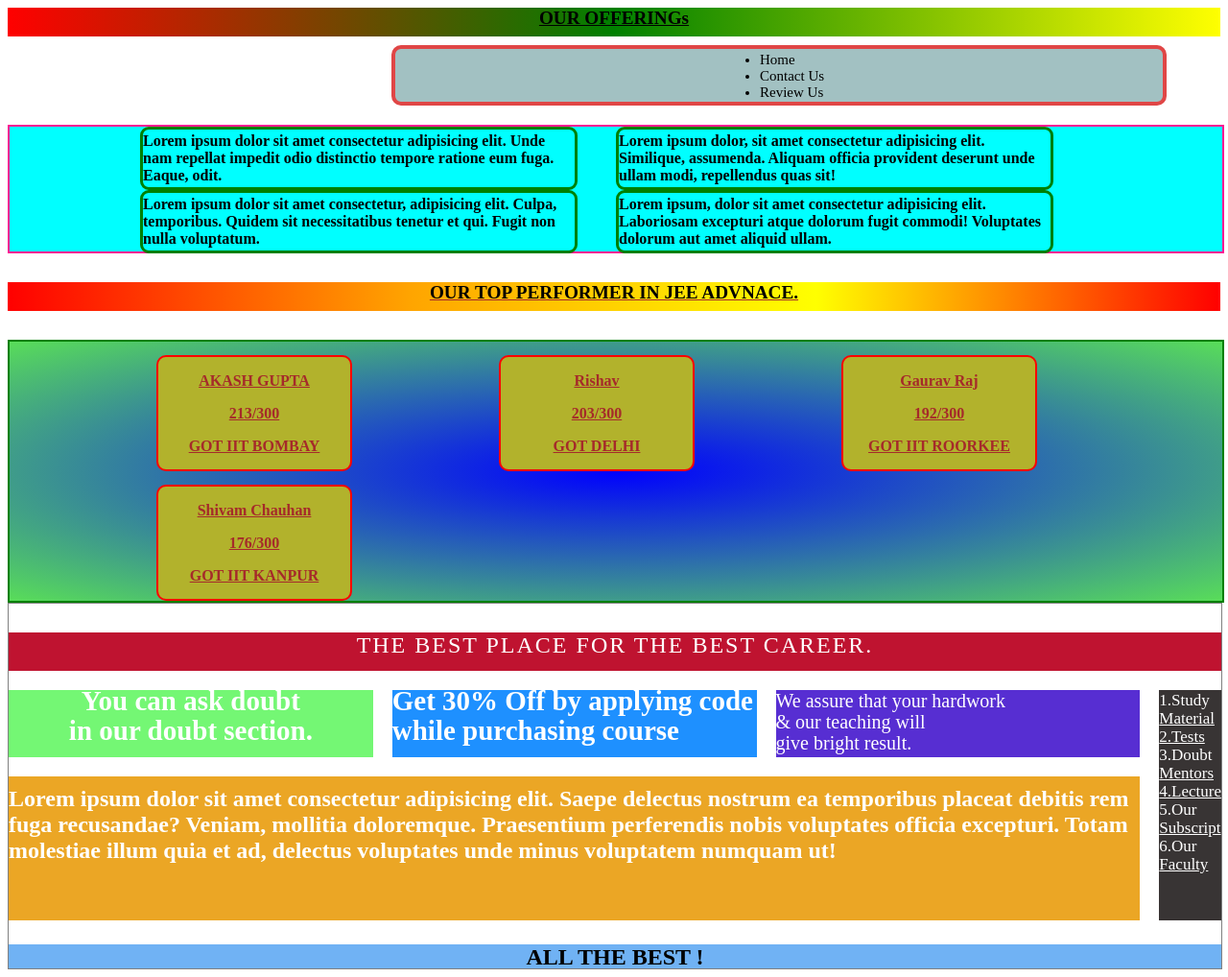
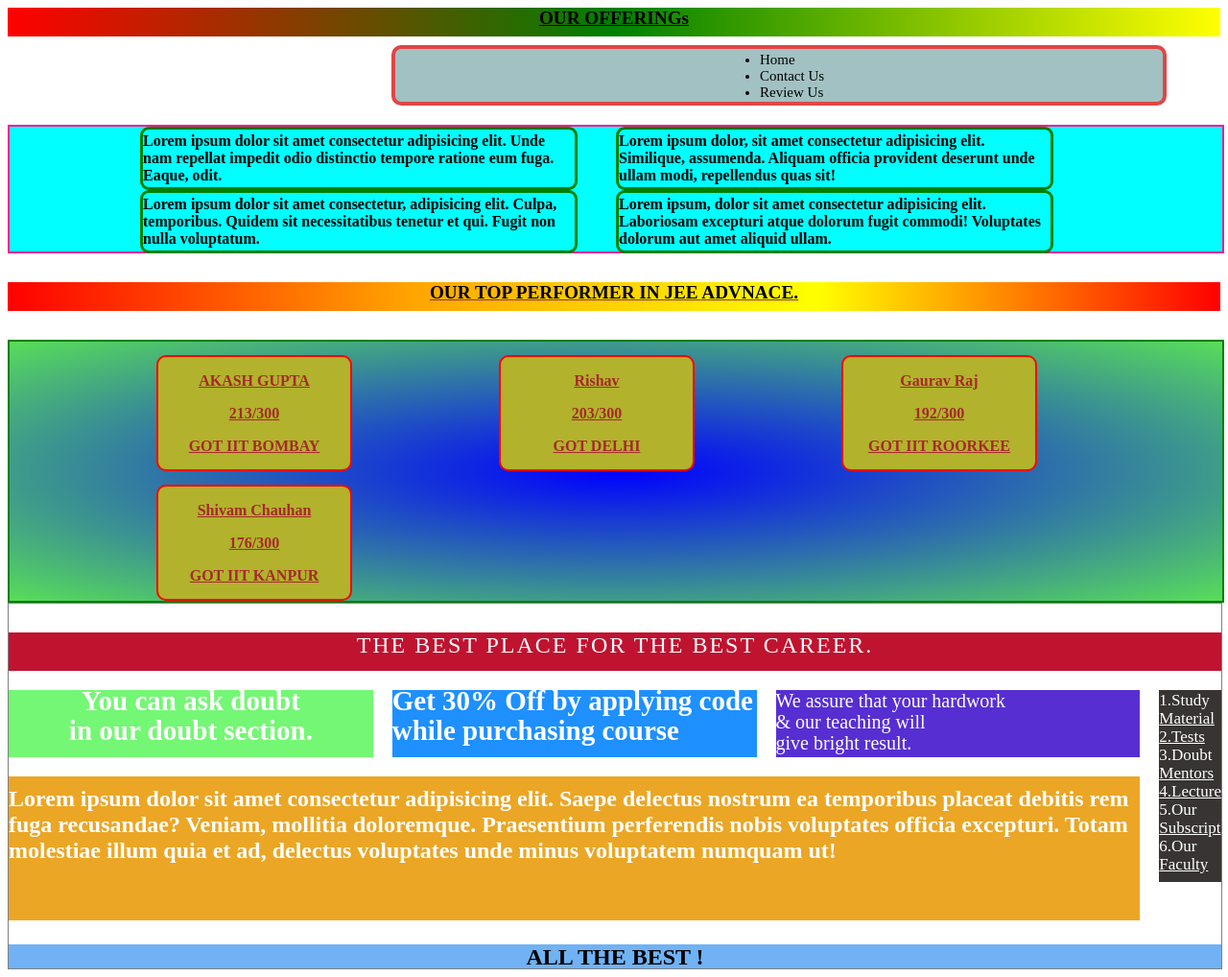
Before and after one commit to Aiswarya-Regi/CSSHandson4, a plain HTML site: page index.html in a window 1280 px wide. Shown: the whole page at 96% size. Drawn offline with Linux system fonts and the light colour scheme.

Commit message:
Update index.css

```diff
--- a/index.css
+++ b/index.css
@@ -148,7 +148,7 @@
     font-weight: 800px;
 }
 .grid-items5{
-    height:200pxpx;
+    height:200px;
     background-color: rgb(56, 52, 52);
     color: white;
     line-height: 2px;
```
